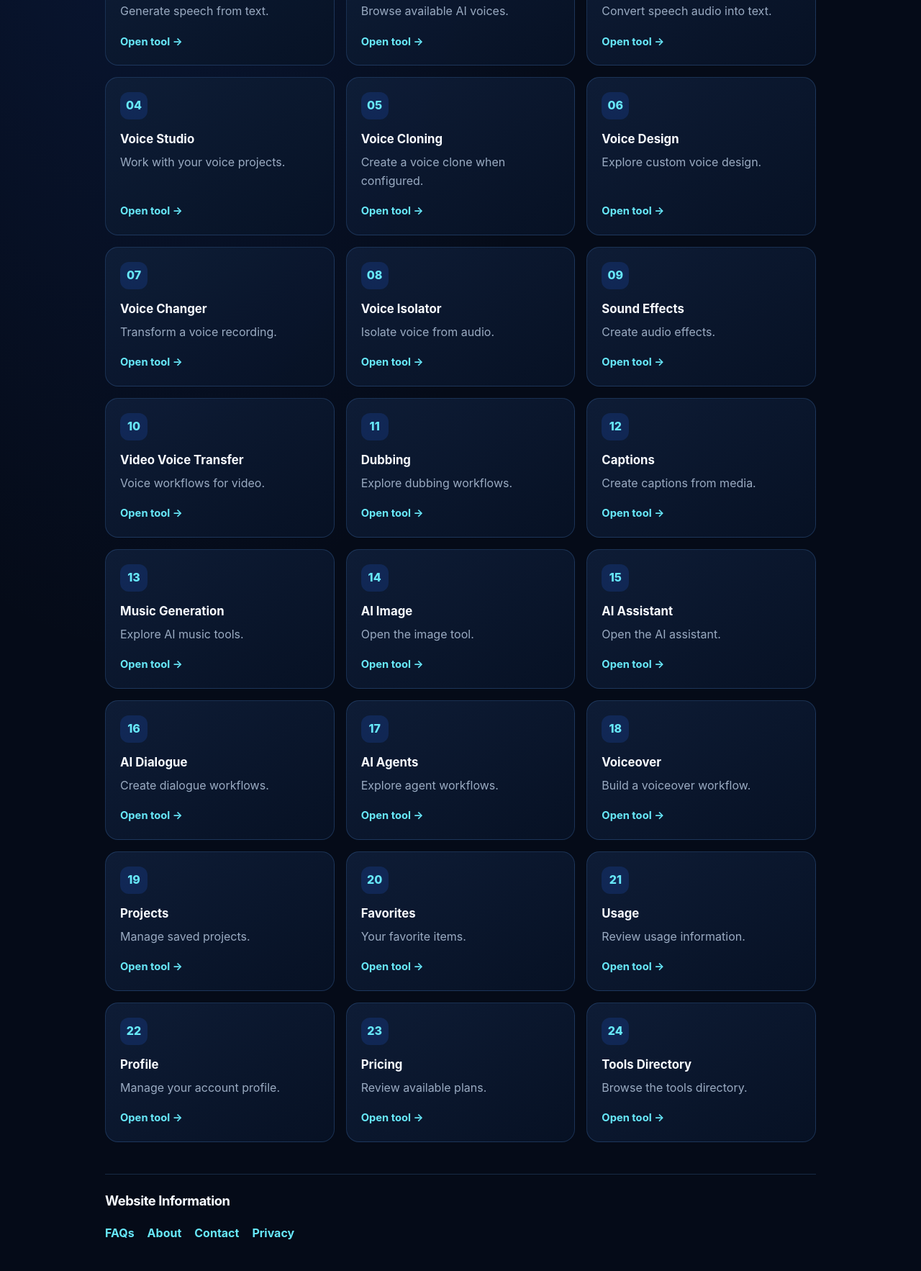
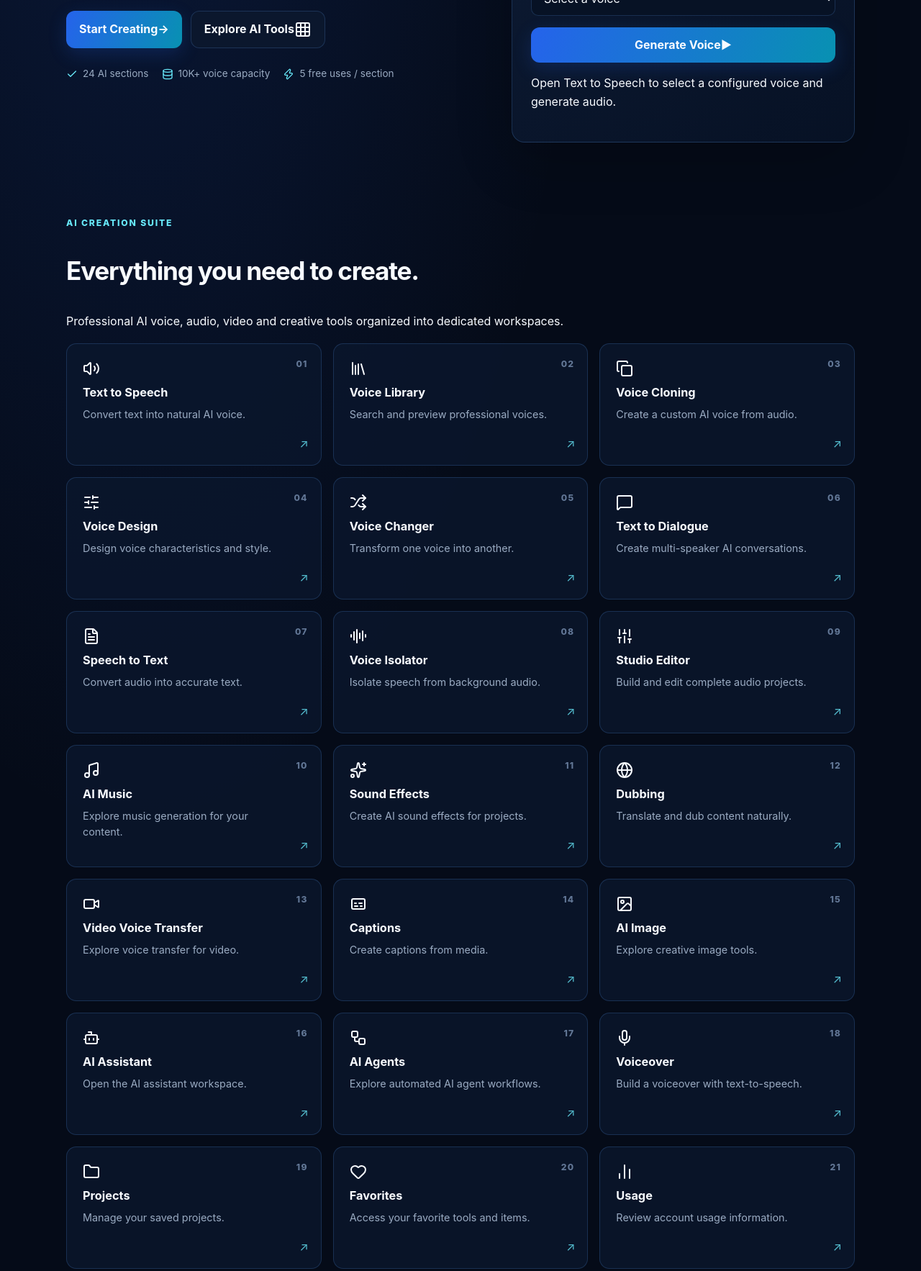
Before and after one commit to bhaylugohil376-lab/Voice-Ai-Studio_, a website: page index.html in a window 1280 px wide. Shown: the part 506-2272 px from the top of the page at 72% size. Drawn offline with nearby package versions, Linux system fonts and the light colour scheme.

Commit message:
Restore VoiceAI hero and matching AI creation suite layout

```diff
--- a/index.html
+++ b/index.html
@@ -28,177 +28,55 @@
        NAVBAR
   ====================================================== -->
 
-  <header class="navbar home-info-navbar">
+  <header class="navbar">
     <a href="index.html" class="logo"><span class="logo-mark"><i data-lucide="audio-lines"></i></span><span>VoiceAI</span></a>
-    <nav class="nav-links" aria-label="Main navigation">
-      <a href="faq.html">FAQs</a><a href="about.html">About</a><a href="contact.html">Contact</a><a href="privacy.html">Privacy</a>
-    </nav>
+    <nav class="nav-links" aria-label="Main navigation"><a href="index.html" class="active">Home</a><a href="tools.html">AI Tools</a><a href="voices.html">Voices</a><a href="studio.html">Studio</a><a href="pricing.html">Pricing</a></nav>
+    <div class="nav-actions"><a href="login.html" class="nav-login">Login</a><a href="signup.html" class="primary-btn">Get Started <span aria-hidden="true">→</span></a></div>
   </header>
 
 
-  <!-- =====================================================
-       HERO
-  ====================================================== -->
-
-      <main class="container home-info-only">
-    <section class="home-info-hero">
-      <p class="eyebrow">VOICE AI STUDIO</p>
-      <h1>AI Tools Studio</h1>
-      <p>Open a tool below to explore voice, speech, audio and creative workflows. Provider-backed actions may require server configuration.</p>
+  <!-- HOME HERO AND AI CREATION SUITE -->
+  <main>
+    <section class="hero container">
+      <div class="hero-content">
+        <p class="eyebrow">AI VOICE STUDIO</p>
+        <h1>Create professional AI <span>voices.</span></h1>
+        <p>Generate natural voiceovers, clone voices, create dialogue, music, sound effects and complete AI audio projects from one professional workspace.</p>
+        <div class="hero-actions hero-buttons"><a class="button button-primary" href="tts.html">Start Creating <span aria-hidden="true">→</span></a><a class="button button-secondary" href="#ai-tools">Explore AI Tools <i data-lucide="grid-3x3"></i></a></div>
+        <div class="hero-info"><span><i data-lucide="check"></i> 24 AI sections</span><span><i data-lucide="database"></i> 10K+ voice capacity</span><span><i data-lucide="zap"></i> 5 free uses / section</span></div>
+      </div>
+      <aside class="hero-generator" aria-labelledby="generator-title">
+        <div class="generator-header"><div><span class="generator-label">VOICEAI STUDIO</span><h2 id="generator-title">AI Voice Generator</h2></div><span class="ready-status"><span></span> Ready</span></div>
+        <div class="generator-body"><label for="home-script">Enter your script</label><textarea id="home-script" placeholder="Create professional voice content with AI..."></textarea><div class="generator-row"><div class="generator-field"><label for="home-voice">Voice</label><select id="home-voice"><option value="">Select a voice</option></select></div></div><a class="button button-primary" href="tts.html" style="margin-top:16px;width:100%">Generate Voice <span aria-hidden="true">▶</span></a><p class="generator-note">Open Text to Speech to select a configured voice and generate audio.</p></div>
+      </aside>
     </section>
-    <section class="ai-tools-section" aria-labelledby="ai-tools-heading">
-      <div class="ai-tools-heading"><h2 id="ai-tools-heading">All AI Tools</h2><span>24 tools</span></div>
-      <div class="home-info-grid ai-tools-grid" aria-label="All AI tools">
-      <a class="home-info-card ai-tool-card" href="tts.html">
-        <span class="home-info-icon" aria-hidden="true">01</span>
-        <h2>Text to Speech</h2>
-        <p>Generate speech from text.</p>
-        <span class="home-info-link">Open tool →</span>
-      </a>
-      <a class="home-info-card ai-tool-card" href="voices.html">
-        <span class="home-info-icon" aria-hidden="true">02</span>
-        <h2>Voice Library</h2>
-        <p>Browse available AI voices.</p>
-        <span class="home-info-link">Open tool →</span>
-      </a>
-      <a class="home-info-card ai-tool-card" href="stt.html">
-        <span class="home-info-icon" aria-hidden="true">03</span>
-        <h2>Speech to Text</h2>
-        <p>Convert speech audio into text.</p>
-        <span class="home-info-link">Open tool →</span>
-      </a>
-      <a class="home-info-card ai-tool-card" href="studio.html">
-        <span class="home-info-icon" aria-hidden="true">04</span>
-        <h2>Voice Studio</h2>
-        <p>Work with your voice projects.</p>
-        <span class="home-info-link">Open tool →</span>
-      </a>
-      <a class="home-info-card ai-tool-card" href="clone.html">
-        <span class="home-info-icon" aria-hidden="true">05</span>
-        <h2>Voice Cloning</h2>
-        <p>Create a voice clone when configured.</p>
-        <span class="home-info-link">Open tool →</span>
-      </a>
-      <a class="home-info-card ai-tool-card" href="voice-design.html">
-        <span class="home-info-icon" aria-hidden="true">06</span>
-        <h2>Voice Design</h2>
-        <p>Explore custom voice design.</p>
-        <span class="home-info-link">Open tool →</span>
-      </a>
-      <a class="home-info-card ai-tool-card" href="changer.html">
-        <span class="home-info-icon" aria-hidden="true">07</span>
-        <h2>Voice Changer</h2>
-        <p>Transform a voice recording.</p>
-        <span class="home-info-link">Open tool →</span>
-      </a>
-      <a class="home-info-card ai-tool-card" href="voice-isolator.html">
-        <span class="home-info-icon" aria-hidden="true">08</span>
-        <h2>Voice Isolator</h2>
-        <p>Isolate voice from audio.</p>
-        <span class="home-info-link">Open tool →</span>
-      </a>
-      <a class="home-info-card ai-tool-card" href="sound-effects.html">
-        <span class="home-info-icon" aria-hidden="true">09</span>
-        <h2>Sound Effects</h2>
-        <p>Create audio effects.</p>
-        <span class="home-info-link">Open tool →</span>
-      </a>
-      <a class="home-info-card ai-tool-card" href="video-voice-transfer.html">
-        <span class="home-info-icon" aria-hidden="true">10</span>
-        <h2>Video Voice Transfer</h2>
-        <p>Voice workflows for video.</p>
-        <span class="home-info-link">Open tool →</span>
-      </a>
-      <a class="home-info-card ai-tool-card" href="dubbing.html">
-        <span class="home-info-icon" aria-hidden="true">11</span>
-        <h2>Dubbing</h2>
-        <p>Explore dubbing workflows.</p>
-        <span class="home-info-link">Open tool →</span>
-      </a>
-      <a class="home-info-card ai-tool-card" href="captions.html">
-        <span class="home-info-icon" aria-hidden="true">12</span>
-        <h2>Captions</h2>
-        <p>Create captions from media.</p>
-        <span class="home-info-link">Open tool →</span>
-      </a>
-      <a class="home-info-card ai-tool-card" href="music.html">
-        <span class="home-info-icon" aria-hidden="true">13</span>
-        <h2>Music Generation</h2>
-        <p>Explore AI music tools.</p>
-        <span class="home-info-link">Open tool →</span>
-      </a>
-      <a class="home-info-card ai-tool-card" href="image.html">
-        <span class="home-info-icon" aria-hidden="true">14</span>
-        <h2>AI Image</h2>
-        <p>Open the image tool.</p>
-        <span class="home-info-link">Open tool →</span>
-      </a>
-      <a class="home-info-card ai-tool-card" href="assistant.html">
-        <span class="home-info-icon" aria-hidden="true">15</span>
-        <h2>AI Assistant</h2>
-        <p>Open the AI assistant.</p>
-        <span class="home-info-link">Open tool →</span>
-      </a>
-      <a class="home-info-card ai-tool-card" href="dialogue.html">
-        <span class="home-info-icon" aria-hidden="true">16</span>
-        <h2>AI Dialogue</h2>
-        <p>Create dialogue workflows.</p>
-        <span class="home-info-link">Open tool →</span>
-      </a>
-      <a class="home-info-card ai-tool-card" href="agents.html">
-        <span class="home-info-icon" aria-hidden="true">17</span>
-        <h2>AI Agents</h2>
-        <p>Explore agent workflows.</p>
-        <span class="home-info-link">Open tool →</span>
-      </a>
-      <a class="home-info-card ai-tool-card" href="voiceover.html">
-        <span class="home-info-icon" aria-hidden="true">18</span>
-        <h2>Voiceover</h2>
-        <p>Build a voiceover workflow.</p>
-        <span class="home-info-link">Open tool →</span>
-      </a>
-      <a class="home-info-card ai-tool-card" href="projects.html">
-        <span class="home-info-icon" aria-hidden="true">19</span>
-        <h2>Projects</h2>
-        <p>Manage saved projects.</p>
-        <span class="home-info-link">Open tool →</span>
-      </a>
-      <a class="home-info-card ai-tool-card" href="favorites.html">
-        <span class="home-info-icon" aria-hidden="true">20</span>
-        <h2>Favorites</h2>
-        <p>Your favorite items.</p>
-        <span class="home-info-link">Open tool →</span>
-      </a>
-      <a class="home-info-card ai-tool-card" href="usage.html">
-        <span class="home-info-icon" aria-hidden="true">21</span>
-        <h2>Usage</h2>
-        <p>Review usage information.</p>
-        <span class="home-info-link">Open tool →</span>
-      </a>
-      <a class="home-info-card ai-tool-card" href="profile.html">
-        <span class="home-info-icon" aria-hidden="true">22</span>
-        <h2>Profile</h2>
-        <p>Manage your account profile.</p>
-        <span class="home-info-link">Open tool →</span>
-      </a>
-      <a class="home-info-card ai-tool-card" href="pricing.html">
-        <span class="home-info-icon" aria-hidden="true">23</span>
-        <h2>Pricing</h2>
-        <p>Review available plans.</p>
-        <span class="home-info-link">Open tool →</span>
-      </a>
-      <a class="home-info-card ai-tool-card" href="tools.html">
-        <span class="home-info-icon" aria-hidden="true">24</span>
-        <h2>Tools Directory</h2>
-        <p>Browse the tools directory.</p>
-        <span class="home-info-link">Open tool →</span>
-      </a>
-      </div>
-    </section>
-    <section class="home-info-links" aria-label="Site information">
-      <h2>Website Information</h2>
-      <a href="faq.html">FAQs</a><a href="about.html">About</a><a href="contact.html">Contact</a><a href="privacy.html">Privacy</a>
-    </section>
+    <section class="section container" id="ai-tools"><p class="eyebrow">AI CREATION SUITE</p><h2>Everything you need to create.</h2><p class="section-intro">Professional AI voice, audio, video and creative tools organized into dedicated workspaces.</p><div class="tools-grid" aria-label="All 24 AI tools">
+      <a class="tool-card" href="tts.html"><i data-lucide="volume-2"></i><span class="tool-number">01</span><h3>Text to Speech</h3><p>Convert text into natural AI voice.</p><span class="tool-arrow" aria-hidden="true">↗</span></a>
+      <a class="tool-card" href="voices.html"><i data-lucide="library"></i><span class="tool-number">02</span><h3>Voice Library</h3><p>Search and preview professional voices.</p><span class="tool-arrow" aria-hidden="true">↗</span></a>
+      <a class="tool-card" href="clone.html"><i data-lucide="copy"></i><span class="tool-number">03</span><h3>Voice Cloning</h3><p>Create a custom AI voice from audio.</p><span class="tool-arrow" aria-hidden="true">↗</span></a>
+      <a class="tool-card" href="voice-design.html"><i data-lucide="sliders-horizontal"></i><span class="tool-number">04</span><h3>Voice Design</h3><p>Design voice characteristics and style.</p><span class="tool-arrow" aria-hidden="true">↗</span></a>
+      <a class="tool-card" href="changer.html"><i data-lucide="shuffle"></i><span class="tool-number">05</span><h3>Voice Changer</h3><p>Transform one voice into another.</p><span class="tool-arrow" aria-hidden="true">↗</span></a>
+      <a class="tool-card" href="dialogue.html"><i data-lucide="message-square"></i><span class="tool-number">06</span><h3>Text to Dialogue</h3><p>Create multi-speaker AI conversations.</p><span class="tool-arrow" aria-hidden="true">↗</span></a>
+      <a class="tool-card" href="stt.html"><i data-lucide="file-text"></i><span class="tool-number">07</span><h3>Speech to Text</h3><p>Convert audio into accurate text.</p><span class="tool-arrow" aria-hidden="true">↗</span></a>
+      <a class="tool-card" href="voice-isolator.html"><i data-lucide="audio-lines"></i><span class="tool-number">08</span><h3>Voice Isolator</h3><p>Isolate speech from background audio.</p><span class="tool-arrow" aria-hidden="true">↗</span></a>
+      <a class="tool-card" href="studio.html"><i data-lucide="sliders"></i><span class="tool-number">09</span><h3>Studio Editor</h3><p>Build and edit complete audio projects.</p><span class="tool-arrow" aria-hidden="true">↗</span></a>
+      <a class="tool-card" href="music.html"><i data-lucide="music"></i><span class="tool-number">10</span><h3>AI Music</h3><p>Explore music generation for your content.</p><span class="tool-arrow" aria-hidden="true">↗</span></a>
+      <a class="tool-card" href="sound-effects.html"><i data-lucide="sparkles"></i><span class="tool-number">11</span><h3>Sound Effects</h3><p>Create AI sound effects for projects.</p><span class="tool-arrow" aria-hidden="true">↗</span></a>
+      <a class="tool-card" href="dubbing.html"><i data-lucide="globe"></i><span class="tool-number">12</span><h3>Dubbing</h3><p>Translate and dub content naturally.</p><span class="tool-arrow" aria-hidden="true">↗</span></a>
+      <a class="tool-card" href="video-voice-transfer.html"><i data-lucide="video"></i><span class="tool-number">13</span><h3>Video Voice Transfer</h3><p>Explore voice transfer for video.</p><span class="tool-arrow" aria-hidden="true">↗</span></a>
+      <a class="tool-card" href="captions.html"><i data-lucide="captions"></i><span class="tool-number">14</span><h3>Captions</h3><p>Create captions from media.</p><span class="tool-arrow" aria-hidden="true">↗</span></a>
+      <a class="tool-card" href="image.html"><i data-lucide="image"></i><span class="tool-number">15</span><h3>AI Image</h3><p>Explore creative image tools.</p><span class="tool-arrow" aria-hidden="true">↗</span></a>
+      <a class="tool-card" href="assistant.html"><i data-lucide="bot"></i><span class="tool-number">16</span><h3>AI Assistant</h3><p>Open the AI assistant workspace.</p><span class="tool-arrow" aria-hidden="true">↗</span></a>
+      <a class="tool-card" href="agents.html"><i data-lucide="workflow"></i><span class="tool-number">17</span><h3>AI Agents</h3><p>Explore automated AI agent workflows.</p><span class="tool-arrow" aria-hidden="true">↗</span></a>
+      <a class="tool-card" href="voiceover.html"><i data-lucide="mic"></i><span class="tool-number">18</span><h3>Voiceover</h3><p>Build a voiceover with text-to-speech.</p><span class="tool-arrow" aria-hidden="true">↗</span></a>
+      <a class="tool-card" href="projects.html"><i data-lucide="folder"></i><span class="tool-number">19</span><h3>Projects</h3><p>Manage your saved projects.</p><span class="tool-arrow" aria-hidden="true">↗</span></a>
+      <a class="tool-card" href="favorites.html"><i data-lucide="heart"></i><span class="tool-number">20</span><h3>Favorites</h3><p>Access your favorite tools and items.</p><span class="tool-arrow" aria-hidden="true">↗</span></a>
+      <a class="tool-card" href="usage.html"><i data-lucide="chart-no-axes-column"></i><span class="tool-number">21</span><h3>Usage</h3><p>Review account usage information.</p><span class="tool-arrow" aria-hidden="true">↗</span></a>
+      <a class="tool-card" href="profile.html"><i data-lucide="user"></i><span class="tool-number">22</span><h3>Profile</h3><p>Manage your account profile.</p><span class="tool-arrow" aria-hidden="true">↗</span></a>
+      <a class="tool-card" href="pricing.html"><i data-lucide="credit-card"></i><span class="tool-number">23</span><h3>Pricing</h3><p>Review plans and pricing.</p><span class="tool-arrow" aria-hidden="true">↗</span></a>
+      <a class="tool-card" href="tools.html"><i data-lucide="grid-3x3"></i><span class="tool-number">24</span><h3>Tools Directory</h3><p>Browse all available AI tools.</p><span class="tool-arrow" aria-hidden="true">↗</span></a>
+    </div></section>
+    <section class="section container home-info-links" aria-label="Website information"><h2>Website Information</h2><a href="faq.html">FAQs</a><a href="about.html">About</a><a href="contact.html">Contact</a><a href="privacy.html">Privacy</a><a href="terms.html">Terms</a></section>
   </main>
 
 
@@ -206,10 +84,7 @@
        FOOTER
   ====================================================== -->
 
-  <footer class="footer home-info-footer">
-    <span>© 2026 VoiceAI. All rights reserved.</span>
-    <nav aria-label="Information links"><a href="faq.html">FAQs</a><a href="about.html">About</a><a href="contact.html">Contact</a><a href="privacy.html">Privacy</a></nav>
-  </footer>
+  <footer class="footer"><span>© 2026 VoiceAI. All rights reserved.</span><nav aria-label="Information links"><a href="faq.html">FAQs</a><a href="about.html">About</a><a href="contact.html">Contact</a><a href="privacy.html">Privacy</a><a href="terms.html">Terms</a></nav></footer>
 
 
   <script>if(window.lucide){lucide.createIcons();}</script>
```
